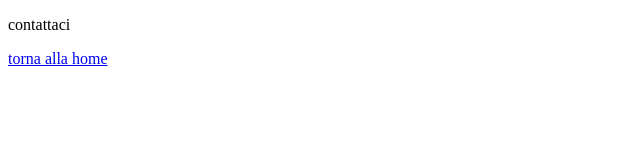
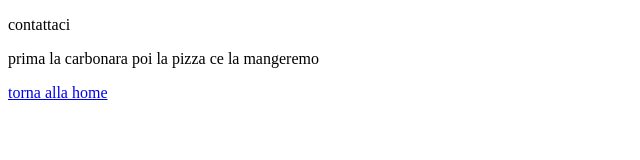
Before and after one commit to AlessioPacioni97/esempio1, a plain HTML site: page contatti.html in a window 1280 px wide. Shown: the whole page, without its empty margins (0-640 px from the left). Drawn offline with Linux system fonts and the light colour scheme.

Commit message:
per sara

```diff
--- a/contatti.html
+++ b/contatti.html
@@ -15,6 +15,7 @@
     <body>
         <div>
             <p>contattaci</p>
+            <p>prima la carbonara poi la pizza ce la mangeremo</p>
             <a href="index.html">torna alla home</a>
         </div>
         <!--[if lt IE 7]>
```
